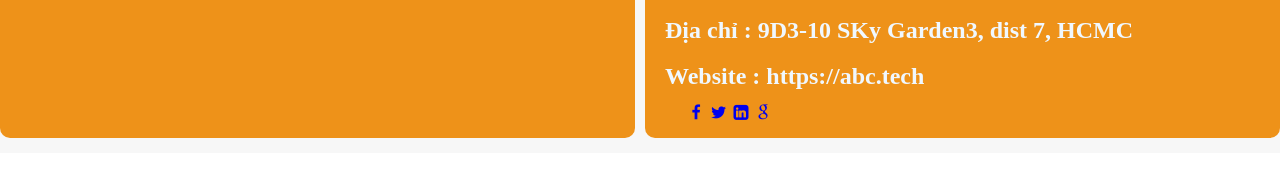
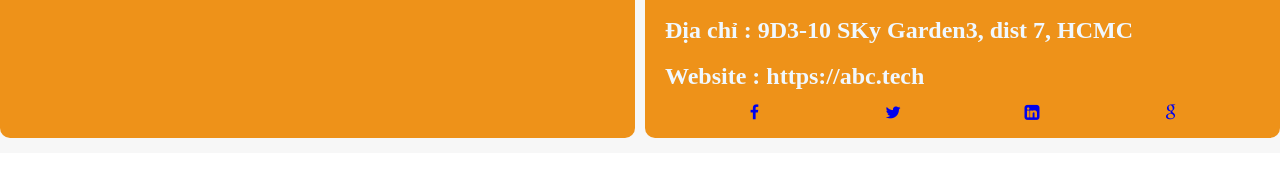
Before and after one commit to Zendokansa/digital-cv, a plain HTML site: page index.html in a window 1280 px wide. Shown: the part 860-1046 px from the top of the page. Drawn offline with Linux system fonts and the light colour scheme.

Commit message:
Update style.css

```diff
--- a/css/style.css
+++ b/css/style.css
@@ -219,7 +219,7 @@ li{
 .contact_icon{
     display: flex;
     align-items:center;
-    justify-contetn: space-around;
+    justify-content: space-around;
     padding-left: 4rem;
     padding-right:4rem;
 
```
